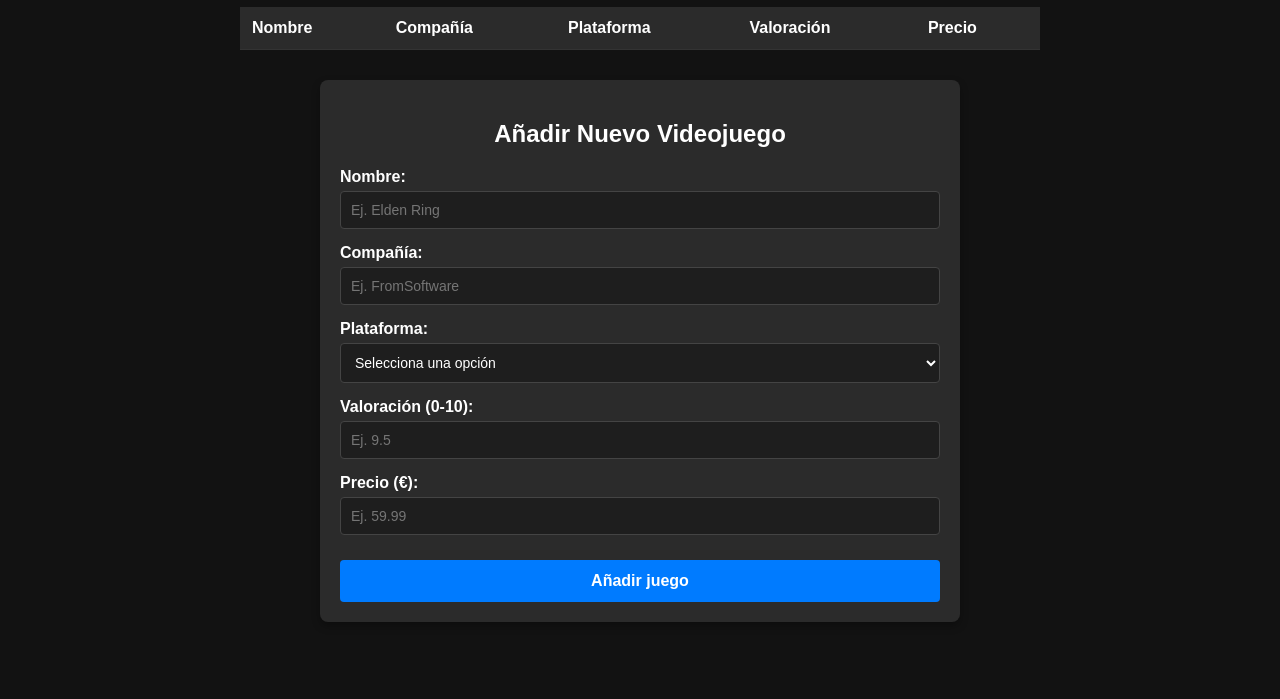
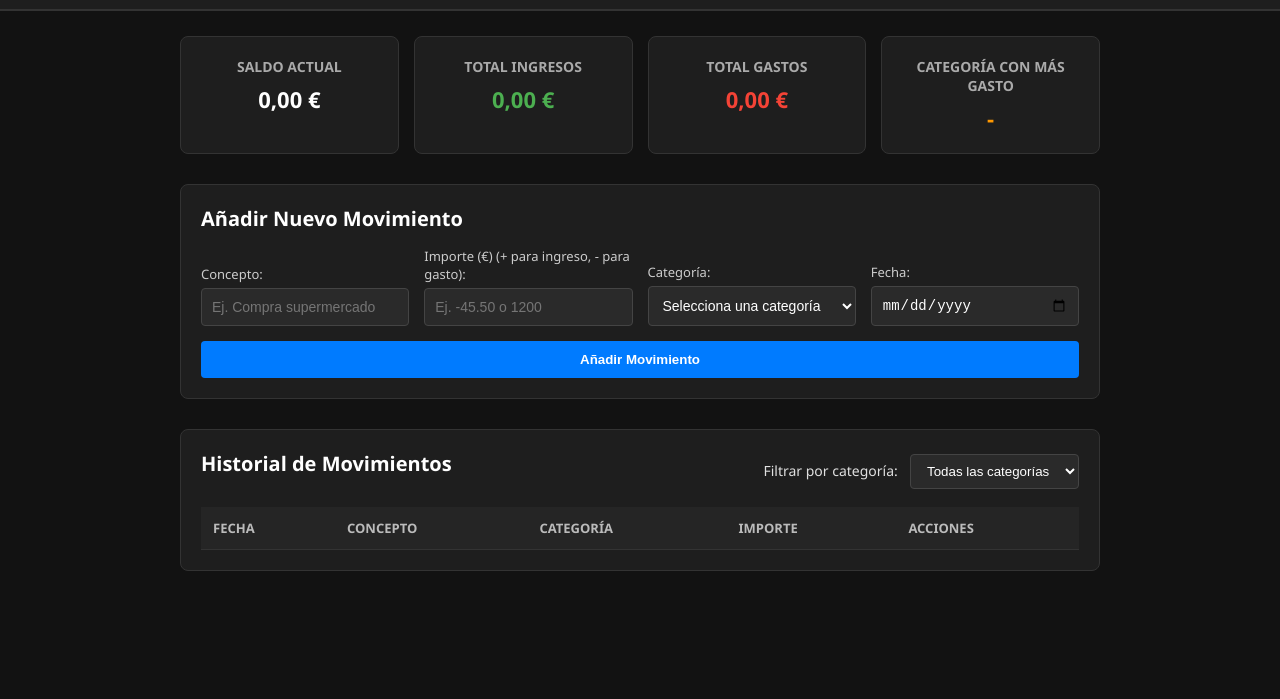
Before and after one commit to Comans28/DanielRamirezWEB, a plain HTML site: page index.html in a window 1280 px wide. Shown: the part 101-800 px from the top of the page. Drawn offline with Linux system fonts and the light colour scheme.

Commit message:
Nivel 02: estructura del array de objetos para movimientos

```diff
--- a/app.js
+++ b/app.js
@@ -17,3 +17,16 @@ function formatearDinero(cantidad) {
   // toFixed(2) asegura dos decimales y replace('.', ',') pone la coma decimal
   return cantidad.toFixed(2).replace('.', ',') + " " + simboloMoneda;
 }
+
+// NIVEL 02 // El modelo de datos: array de objetos
+
+
+// Array de objetos de movimientos. Ingresos en positivo, gastos en negativo.
+let movimientos = [
+  { id: 1, concepto: "Nómina de Trabajo", importe: 1500.00, categoria: "Nómina", fecha: "2026-10-01" },
+  { id: 2, concepto: "Supermercado Mercadona", importe: -68.40, categoria: "Comida", fecha: "2026-10-02" },
+  { id: 3, concepto: "Cena con Amigos", importe: -32.50, categoria: "Ocio", fecha: "2026-10-03" },
+  { id: 4, concepto: "Gasolina Coche", importe: -50.00, categoria: "Transporte", fecha: "2026-10-04" },
+  { id: 5, concepto: "Venta Guitarra Segunda Mano", importe: 200.00, categoria: "Otros", fecha: "2026-10-05" },
+  { id: 6, concepto: "Factura de Luz", importe: -85.20, categoria: "Hogar", fecha: "2026-10-06" }
+];
--- a/estilos.css
+++ b/estilos.css
@@ -1,22 +1,154 @@
-/* Estilos generales */
-body {
-  font-family: Arial, sans-serif;
-  background-color: #121212;
-  color: #ffffff;
-  padding: 20px;
+/* Reset y estilos generales */
+* {
+  box-sizing: border-box;
+  margin: 0;
+  padding: 0;
 }
 
-h1 {
-  text-align: center;
+body {
+  font-family: 'Segoe UI', Tahoma, Geneva, Verdana, sans-serif;
+  background-color: #121212;
+  color: #e0e0e0;
+  padding-bottom: 40px;
 }
 
-/* Estilos de la tabla */
+header {
+  background-color: #1e1e1e;
+  padding: 20px;
+  text-align: center;
+  border-bottom: 2px solid #333;
+}
+
+header h1 {
+  color: #4da6ff;
+  margin-bottom: 5px;
+}
+
+.container {
+  max-width: 950px;
+  margin: 25px auto;
+  padding: 0 15px;
+}
+
+/* Tarjetas de Resumen */
+.tarjetas-resumen {
+  display: grid;
+  grid-template-columns: repeat(auto-fit, minmax(200px, 1fr));
+  gap: 15px;
+  margin-bottom: 30px;
+}
+
+.tarjeta {
+  background-color: #1e1e1e;
+  padding: 20px;
+  border-radius: 8px;
+  text-align: center;
+  border: 1px solid #333;
+}
+
+.tarjeta h3 {
+  font-size: 14px;
+  color: #aaa;
+  margin-bottom: 8px;
+  text-transform: uppercase;
+}
+
+.tarjeta p {
+  font-size: 22px;
+  font-weight: bold;
+}
+
+.saldo p { color: #ffffff; }
+.ingresos p { color: #4caf50; }
+.gastos p { color: #f44336; }
+.top-gasto p { color: #ff9800; }
+
+/* Secciones generales */
+.seccion-formulario, .seccion-tabla {
+  background-color: #1e1e1e;
+  padding: 20px;
+  border-radius: 8px;
+  margin-bottom: 30px;
+  border: 1px solid #333;
+}
+
+h2 {
+  font-size: 20px;
+  margin-bottom: 15px;
+  color: #ffffff;
+}
+
+/* Formulario */
+#form-movimiento {
+  display: grid;
+  grid-template-columns: repeat(auto-fit, minmax(200px, 1fr));
+  gap: 15px;
+  align-items: end;
+}
+
+.campo {
+  display: flex;
+  flex-direction: column;
+}
+
+.campo label {
+  font-size: 13px;
+  margin-bottom: 5px;
+  color: #ccc;
+}
+
+.campo input, .campo select {
+  padding: 10px;
+  background-color: #2a2a2a;
+  border: 1px solid #444;
+  border-radius: 4px;
+  color: #fff;
+  font-size: 14px;
+}
+
+#btn-anadir {
+  padding: 11px;
+  background-color: #007bff;
+  color: white;
+  border: none;
+  border-radius: 4px;
+  font-weight: bold;
+  cursor: pointer;
+  transition: background-color 0.2s;
+  grid-column: 1 / -1;
+}
+
+#btn-anadir:hover {
+  background-color: #0056b3;
+}
+
+/* Cabecera de la tabla y Filtro */
+.cabecera-tabla {
+  display: flex;
+  justify-content: space-between;
+  align-items: center;
+  flex-wrap: wrap;
+  gap: 10px;
+  margin-bottom: 15px;
+}
+
+.filtro-container label {
+  margin-right: 8px;
+  font-size: 14px;
+}
+
+.filtro-container select {
+  padding: 8px 12px;
+  background-color: #2a2a2a;
+  border: 1px solid #444;
+  border-radius: 4px;
+  color: #fff;
+}
+
+/* Tabla */
 table {
   width: 100%;
-  max-width: 800px;
-  margin: 20px auto;
   border-collapse: collapse;
-  background-color: #1e1e1e;
 }
 
 th, td {
@@ -26,59 +158,35 @@ th, td {
 }
 
 th {
-  background-color: #2b2b2b;
+  background-color: #252525;
+  color: #bbb;
+  font-size: 13px;
+  text-transform: uppercase;
 }
 
-/* Estilos para el formulario  */
-.formulario-container {
-  max-width: 600px;
-  margin: 30px auto;
-  padding: 20px;
-  background-color: #2b2b2b;
-  border-radius: 8px;
-  color: #ffffff;
-  box-shadow: 0 4px 8px rgba(0, 0, 0, 0.3);
-}
-
-.formulario-container h2 {
-  text-align: center;
-  margin-bottom: 20px;
-}
-
-.campo {
-  margin-bottom: 15px;
-  display: flex;
-  flex-direction: column;
-}
-
-.campo label {
-  margin-bottom: 5px;
+/* Colores de importes */
+.monto-ingreso {
+  color: #4caf50;
   font-weight: bold;
 }
 
-.campo input, .campo select {
-  padding: 10px;
-  border: 1px solid #444;
-  border-radius: 4px;
-  background-color: #1e1e1e;
-  color: #fff;
-  font-size: 14px;
+.monto-gasto {
+  color: #f44336;
+  font-weight: bold;
 }
 
-#btn-anadir {
-  width: 100%;
-  padding: 12px;
-  background-color: #007bff;
+/* Botón de borrar */
+.btn-borrar {
+  background-color: #d32f2f;
   color: white;
   border: none;
+  padding: 6px 12px;
   border-radius: 4px;
-  font-size: 16px;
-  font-weight: bold;
   cursor: pointer;
-  transition: background-color 0.3s ease;
-  margin-top: 10px;
+  font-size: 12px;
+  transition: background-color 0.2s;
 }
 
-#btn-anadir:hover {
-  background-color: #0056b3;
+.btn-borrar:hover {
+  background-color: #9a0007;
 }
--- a/index.html
+++ b/index.html
@@ -3,68 +3,109 @@
 <head>
   <meta charset="UTF-8">
   <meta name="viewport" content="width=device-width, initial-scale=1.0">
-  <title>Daniel Ramírez - DWEC</title>
-
+  <title>MoneyTrack - Control de Finanzas</title>
   <link rel="stylesheet" href="estilos.css">
 </head>
 <body>
 
-  <h1>Mis Videojuegos Favoritos</h1>
+  <header>
+    <h1>MoneyTrack</h1>
+    <p>Titular: <strong id="lbl-titular">-</strong></p>
+  </header>
 
-  <!-- Tabla de Videojuegos  -->
-  <table id="tabla-juegos">
-    <thead>
-      <tr>
-        <th>Nombre</th>
-        <th>Compañía</th>
-        <th>Plataforma</th>
-        <th>Valoración</th>
-        <th>Precio</th>
-      </tr>
-    </thead>
-    <tbody>
-      <!-- Las filas se insertan dinámicamente desde JavaScript -->
-    </tbody>
-  </table>
+  <main class="container">
 
-  <!-- Formulario (Reto Final) -->
-  <section class="formulario-container">
-    <h2>Añadir Nuevo Videojuego</h2>
-    <form id="form-juego">
+    <!-- Resumen / Estadísticas -->
+    <section class="tarjetas-resumen">
+      <div class="tarjeta saldo">
+        <h3>Saldo Actual</h3>
+        <p id="val-saldo">0,00 €</p>
+      </div>
+      <div class="tarjeta ingresos">
+        <h3>Total Ingresos</h3>
+        <p id="val-ingresos">0,00 €</p>
+      </div>
+      <div class="tarjeta gastos">
+        <h3>Total Gastos</h3>
+        <p id="val-gastos">0,00 €</p>
+      </div>
+      <div class="tarjeta top-gasto">
+        <h3>Categoría con Más Gasto</h3>
+        <p id="val-top-categoria">-</p>
+      </div>
+    </section>
+
+    <!-- NIVEL 06: Formulario para Añadir Movimiento -->
+    <section class="seccion-formulario">
+      <h2>Añadir Nuevo Movimiento</h2>
+      <form id="form-movimiento">
         <div class="campo">
-        <label for="nombre">Nombre:</label>
-        <input type="text" id="nombre" placeholder="Ej. Elden Ring" required>
+          <label for="concepto">Concepto:</label>
+          <input type="text" id="concepto" placeholder="Ej. Compra supermercado" required>
         </div>
 
         <div class="campo">
-        <label for="compania">Compañía:</label>
-        <input type="text" id="compania" placeholder="Ej. FromSoftware" required>
+          <label for="importe">Importe (€) (+ para ingreso, - para gasto):</label>
+          <input type="number" id="importe" step="0.01" placeholder="Ej. -45.50 o 1200" required>
         </div>
 
         <div class="campo">
-        <label for="plataforma">Plataforma:</label>
-        <select id="plataforma" required>
-          <option value="">Selecciona una opción</option>
-          <option value="PC">PC</option>
-          <option value="PlayStation 5">PlayStation 5</option>
-          <option value="Xbox Series X">Xbox Series X</option>
-          <option value="Nintendo Switch">Nintendo Switch</option>
+          <label for="categoria">Categoría:</label>
+          <select id="categoria" required>
+            <option value="">Selecciona una categoría</option>
+            <option value="Nómina">Nómina</option>
+            <option value="Comida">Comida</option>
+            <option value="Ocio">Ocio</option>
+            <option value="Transporte">Transporte</option>
+            <option value="Hogar">Hogar</option>
+            <option value="Otros">Otros</option>
           </select>
         </div>
 
         <div class="campo">
-        <label for="valoracion">Valoración (0-10):</label>
-        <input type="number" id="valoracion" min="0" max="10" step="0.1" placeholder="Ej. 9.5" required>
+          <label for="fecha">Fecha:</label>
+          <input type="date" id="fecha" required>
         </div>
 
-      <div class="campo">
-        <label for="precio">Precio (€):</label>
-        <input type="number" id="precio" min="0" step="0.01" placeholder="Ej. 59.99" required>
+        <button type="submit" id="btn-anadir">Añadir Movimiento</button>
+      </form>
+    </section>
+
+    <!-- NIVEL 04: Filtro y Tabla de Movimientos -->
+    <section class="seccion-tabla">
+      <div class="cabecera-tabla">
+        <h2>Historial de Movimientos</h2>
+        <div class="filtro-container">
+          <label for="filtro-categoria">Filtrar por categoría:</label>
+          <select id="filtro-categoria">
+            <option value="TODAS">Todas las categorías</option>
+            <option value="Nómina">Nómina</option>
+            <option value="Comida">Comida</option>
+            <option value="Ocio">Ocio</option>
+            <option value="Transporte">Transporte</option>
+            <option value="Hogar">Hogar</option>
+            <option value="Otros">Otros</option>
+          </select>
+        </div>
       </div>
 
-      <button type="button" id="btn-anadir">Añadir juego</button>
-    </form>
+      <table id="tabla-movimientos">
+        <thead>
+          <tr>
+            <th>Fecha</th>
+            <th>Concepto</th>
+            <th>Categoría</th>
+            <th>Importe</th>
+            <th>Acciones</th>
+          </tr>
+        </thead>
+        <tbody id="tbody-movimientos">
+          <!-- Las filas se insertan dinámicamente -->
+        </tbody>
+      </table>
     </section>
+
+  </main>
 
   <script src="app.js"></script>
 </body>
```
Lines whose indentation alone changed are shown as unchanged.
